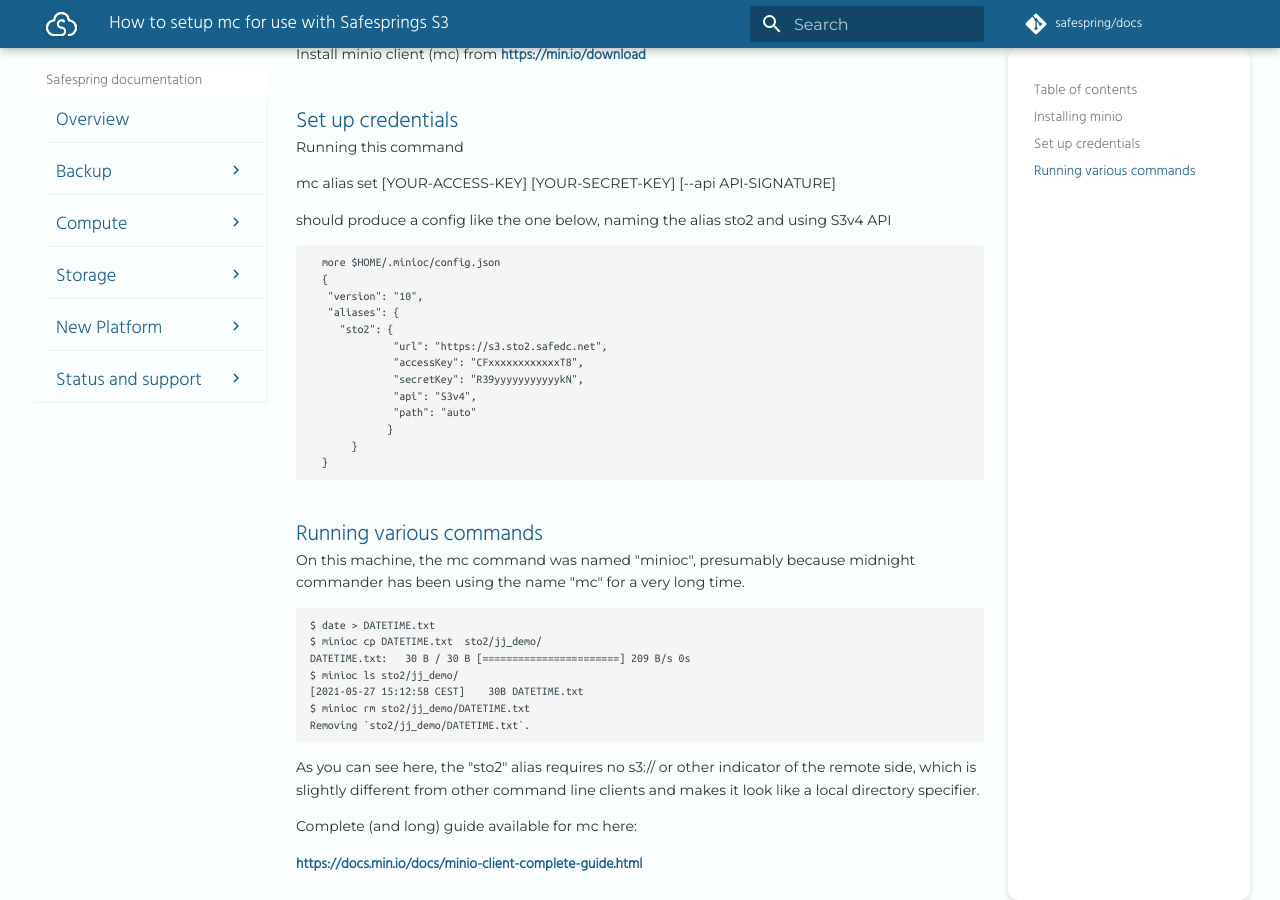
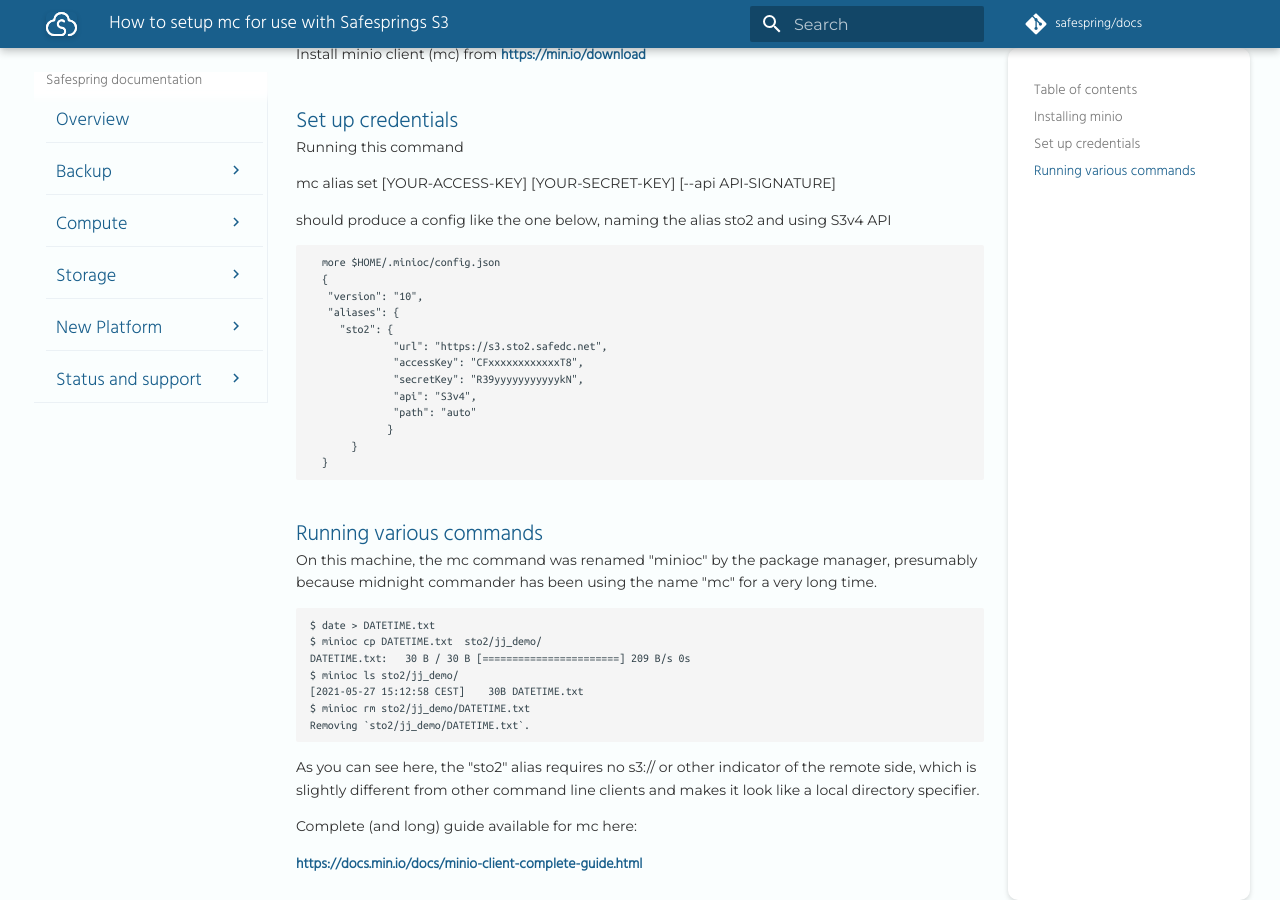
Before and after one commit to safespring/docs, an MkDocs documentation site: the page built from content/storage/minio-client.md, in a window 1280 px wide and 900 px high, scrolled down 160 px. Built offline with MkDocs 1.6.1 and Material for MkDocs 9.7.7, drawn with Linux system fonts in a browser that asks for light colours; a script that is not in the unit is left out; comment, search, counter and statistics services are not loaded; old or Windows-style settings are respelled for this version of MkDocs.

Commit message:
explain the renamed mc command

````diff
--- a/content/storage/minio-client.md
+++ b/content/storage/minio-client.md
@@ -10,7 +10,8 @@
 
   mc alias set <ALIAS> <YOUR-S3-ENDPOINT> [YOUR-ACCESS-KEY] [YOUR-SECRET-KEY] [--api API-SIGNATURE]
 
-should produce a config like the one below, naming the alias sto2 and using S3v4 API
+should produce a config like the one below, naming the alias sto2 and
+using S3v4 API
 
 ```
   more $HOME/.minioc/config.json
@@ -30,8 +31,9 @@
 
 ## Running various commands
 
-On this machine, the mc command was named "minioc", presumably because
-midnight commander has been using the name "mc" for a very long time.
+On this machine, the mc command was renamed "minioc" by the package
+manager, presumably because midnight commander has been using the name
+"mc" for a very long time.
 
 ```
 $ date > DATETIME.txt
````
